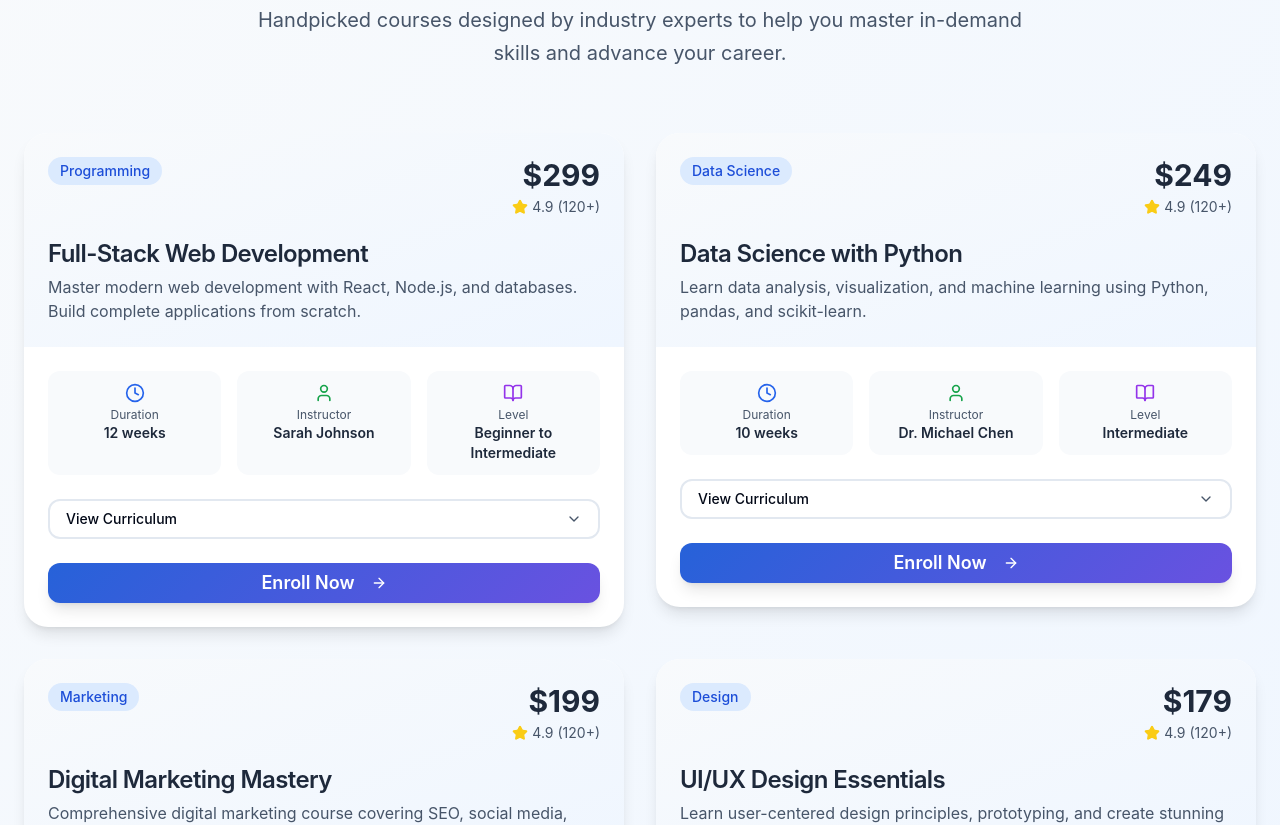
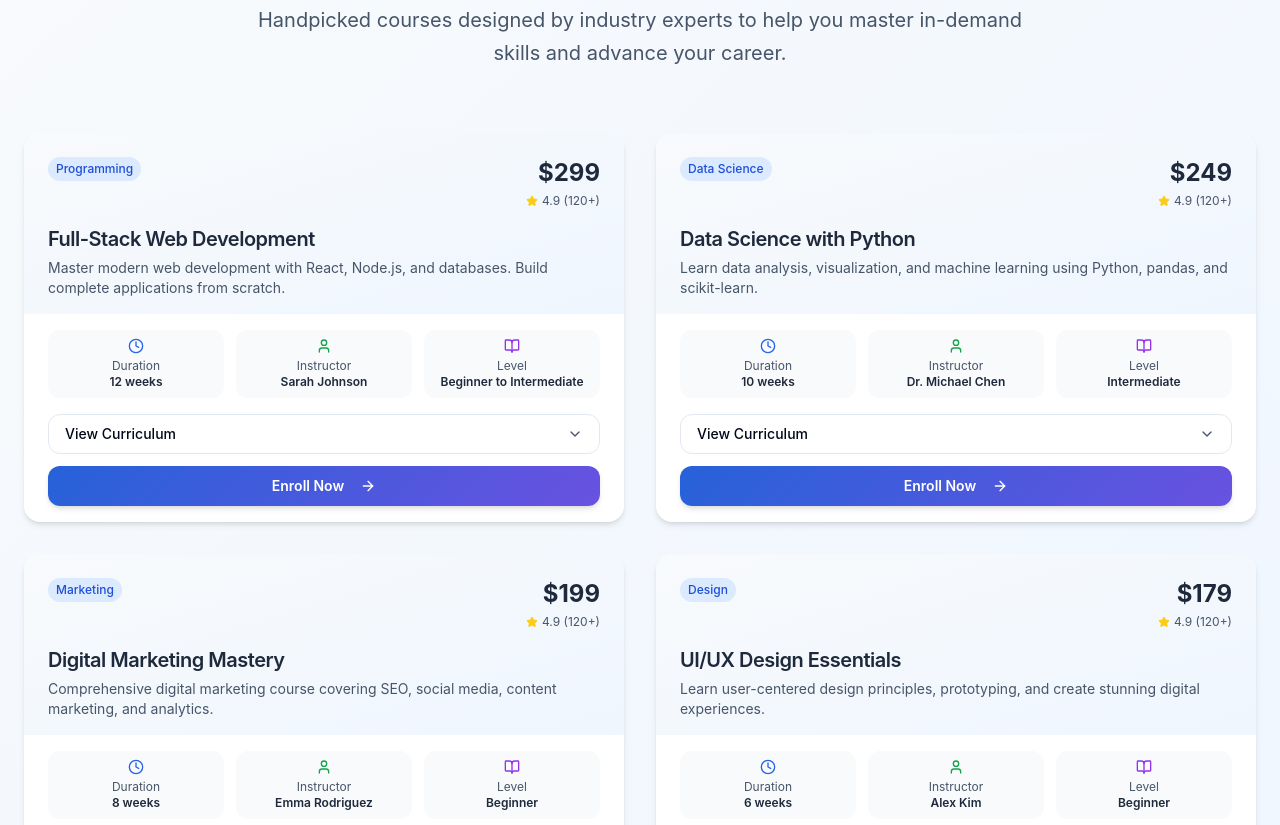
Before and after one commit to AdurintiAshok/instant-course-access, a React (Vite) app: page / in a window 1280 px wide. Shown: the part 1500-2325 px from the top of the page. Built offline with nearby package versions, Linux system fonts and the light colour scheme.

Commit message:
Fix: Improve course card and syllabus display
Adjust course card styling and syllabus section to improve visual appeal and reduce excessive height.

```diff
--- a/src/components/CourseCard.tsx
+++ b/src/components/CourseCard.tsx
@@ -16,51 +16,51 @@ const CourseCard = ({ course, onRegister }: CourseCardProps) => {
   const [isOpen, setIsOpen] = useState(false);
 
   return (
-    <Card className="group card-hover bg-white border-0 shadow-lg rounded-3xl overflow-hidden h-fit">
-      <CardHeader className="pb-6 relative bg-gradient-to-br from-slate-50 to-blue-50">
-        <div className="flex justify-between items-start mb-4">
+    <Card className="group card-hover bg-white border-0 shadow-md rounded-2xl overflow-hidden">
+      <CardHeader className="pb-4 relative bg-gradient-to-br from-slate-50 to-blue-50">
+        <div className="flex justify-between items-start mb-3">
           <Badge
             variant="secondary"
-            className="bg-blue-100 text-blue-700 hover:bg-blue-200 border-0 px-3 py-1 rounded-full text-sm font-medium"
+            className="bg-blue-100 text-blue-700 hover:bg-blue-200 border-0 px-2 py-1 rounded-full text-xs font-medium"
           >
             {course.category}
           </Badge>
           <div className="text-right">
-            <span className="text-3xl font-bold text-slate-800">{course.price}</span>
+            <span className="text-2xl font-bold text-slate-800">{course.price}</span>
             <div className="flex items-center mt-1">
-              <Star className="w-4 h-4 text-yellow-400 fill-current" />
-              <span className="text-sm text-slate-600 ml-1">4.9 (120+)</span>
+              <Star className="w-3 h-3 text-yellow-400 fill-current" />
+              <span className="text-xs text-slate-600 ml-1">4.9 (120+)</span>
             </div>
           </div>
         </div>
 
-        <CardTitle className="text-2xl mb-3 text-slate-800 leading-tight">
+        <CardTitle className="text-xl mb-2 text-slate-800 leading-tight">
           {course.title}
         </CardTitle>
 
-        <CardDescription className="text-slate-600 leading-relaxed text-base">
+        <CardDescription className="text-slate-600 leading-relaxed text-sm line-clamp-2">
           {course.description}
         </CardDescription>
       </CardHeader>
 
-      <CardContent className="pt-6">
-        <div className="grid grid-cols-3 gap-4 mb-6">
-          <div className="text-center p-3 bg-slate-50 rounded-xl">
-            <Clock className="w-5 h-5 mx-auto mb-1 text-blue-600" />
+      <CardContent className="pt-4 pb-4">
+        <div className="grid grid-cols-3 gap-3 mb-4">
+          <div className="text-center p-2 bg-slate-50 rounded-lg">
+            <Clock className="w-4 h-4 mx-auto mb-1 text-blue-600" />
             <div className="text-xs text-slate-600">Duration</div>
-            <div className="text-sm font-semibold text-slate-800">{course.duration}</div>
+            <div className="text-xs font-semibold text-slate-800">{course.duration}</div>
           </div>
 
-          <div className="text-center p-3 bg-slate-50 rounded-xl">
-            <User className="w-5 h-5 mx-auto mb-1 text-green-600" />
+          <div className="text-center p-2 bg-slate-50 rounded-lg">
+            <User className="w-4 h-4 mx-auto mb-1 text-green-600" />
             <div className="text-xs text-slate-600">Instructor</div>
-            <div className="text-sm font-semibold text-slate-800">{course.instructor}</div>
+            <div className="text-xs font-semibold text-slate-800">{course.instructor}</div>
           </div>
 
-          <div className="text-center p-3 bg-slate-50 rounded-xl">
-            <BookOpen className="w-5 h-5 mx-auto mb-1 text-purple-600" />
+          <div className="text-center p-2 bg-slate-50 rounded-lg">
+            <BookOpen className="w-4 h-4 mx-auto mb-1 text-purple-600" />
             <div className="text-xs text-slate-600">Level</div>
-            <div className="text-sm font-semibold text-slate-800">{course.level}</div>
+            <div className="text-xs font-semibold text-slate-800">{course.level}</div>
           </div>
         </div>
 
@@ -68,39 +68,44 @@ const CourseCard = ({ course, onRegister }: CourseCardProps) => {
           <CollapsibleTrigger asChild>
             <Button
               variant="outline"
-              className="w-full mb-6 justify-between py-3 rounded-xl border-2 hover:bg-slate-50 transition-all"
+              className="w-full mb-3 justify-between py-2 rounded-lg border hover:bg-slate-50 transition-all text-sm"
             >
               <span className="font-medium">View Curriculum</span>
               {isOpen ?
-                <ChevronUp className="w-5 h-5 text-slate-600" /> :
-                <ChevronDown className="w-5 h-5 text-slate-600" />
+                <ChevronUp className="w-4 h-4 text-slate-600" /> :
+                <ChevronDown className="w-4 h-4 text-slate-600" />
               }
             </Button>
           </CollapsibleTrigger>
 
-          <CollapsibleContent className="space-y-4 mb-6">
-            <div className="bg-gradient-to-br from-blue-50 to-indigo-50 rounded-2xl p-6 border border-blue-100">
-              <h4 className="font-semibold mb-4 text-slate-800 flex items-center">
-                <BookOpen className="w-5 h-5 mr-2 text-blue-600" />
+          <CollapsibleContent className="space-y-3 mb-4">
+            <div className="bg-gradient-to-br from-blue-50 to-indigo-50 rounded-lg p-4 border border-blue-100">
+              <h4 className="font-semibold mb-3 text-slate-800 flex items-center text-sm">
+                <BookOpen className="w-4 h-4 mr-2 text-blue-600" />
                 Course Curriculum
               </h4>
 
-              <div className="space-y-4">
+              <div className="space-y-2 max-h-48 overflow-y-auto">
                 {course.syllabus.map((week) => (
-                  <div key={week.week} className="bg-white rounded-xl p-4 shadow-sm border border-blue-100">
-                    <h5 className="font-medium text-slate-800 mb-2 flex items-center">
-                      <span className="w-6 h-6 bg-blue-600 text-white rounded-full text-xs flex items-center justify-center mr-3">
+                  <div key={week.week} className="bg-white rounded-lg p-3 shadow-sm border border-blue-100">
+                    <h5 className="font-medium text-slate-800 mb-2 flex items-center text-sm">
+                      <span className="w-5 h-5 bg-blue-600 text-white rounded-full text-xs flex items-center justify-center mr-2">
                         {week.week}
                       </span>
                       {week.title}
                     </h5>
-                    <ul className="space-y-1 ml-9">
-                      {week.topics.map((topic, index) => (
-                        <li key={index} className="text-sm text-slate-600 flex items-center">
-                          <div className="w-1.5 h-1.5 bg-blue-400 rounded-full mr-3 flex-shrink-0" />
+                    <ul className="space-y-1 ml-7">
+                      {week.topics.slice(0, 3).map((topic, index) => (
+                        <li key={index} className="text-xs text-slate-600 flex items-center">
+                          <div className="w-1 h-1 bg-blue-400 rounded-full mr-2 flex-shrink-0" />
                           {topic}
                         </li>
                       ))}
+                      {week.topics.length > 3 && (
+                        <li className="text-xs text-slate-500 italic ml-3">
+                          +{week.topics.length - 3} more topics...
+                        </li>
+                      )}
                     </ul>
                   </div>
                 ))}
@@ -111,10 +116,10 @@ const CourseCard = ({ course, onRegister }: CourseCardProps) => {
 
         <Button
           onClick={() => onRegister(course.id)}
-          className="w-full btn-primary text-white py-3 rounded-xl text-lg font-semibold shadow-lg hover:shadow-xl group"
+          className="w-full btn-primary text-white py-2 rounded-lg text-sm font-semibold shadow-md hover:shadow-lg group"
         >
           <span>Enroll Now</span>
-          <ArrowRight className="ml-2 w-5 h-5 group-hover:translate-x-1 transition-transform" />
+          <ArrowRight className="ml-2 w-4 h-4 group-hover:translate-x-1 transition-transform" />
         </Button>
       </CardContent>
     </Card>
--- a/src/index.css
+++ b/src/index.css
@@ -120,8 +120,8 @@
   }
 
   .card-hover:hover {
-    transform: translateY(-8px);
-    box-shadow: 0 25px 50px -12px rgba(0, 0, 0, 0.25);
+    transform: translateY(-4px);
+    box-shadow: 0 20px 40px -12px rgba(0, 0, 0, 0.15);
   }
 
   .text-gradient {
@@ -137,7 +137,21 @@
   }
 
   .btn-primary:hover {
-    transform: translateY(-2px);
-    box-shadow: 0 10px 25px rgba(0, 0, 0, 0.2);
+    transform: translateY(-1px);
+    box-shadow: 0 8px 20px rgba(0, 0, 0, 0.15);
+  }
+
+  .line-clamp-2 {
+    display: -webkit-box;
+    -webkit-line-clamp: 2;
+    -webkit-box-orient: vertical;
+    overflow: hidden;
+  }
+
+  .line-clamp-3 {
+    display: -webkit-box;
+    -webkit-line-clamp: 3;
+    -webkit-box-orient: vertical;
+    overflow: hidden;
   }
 }
```
